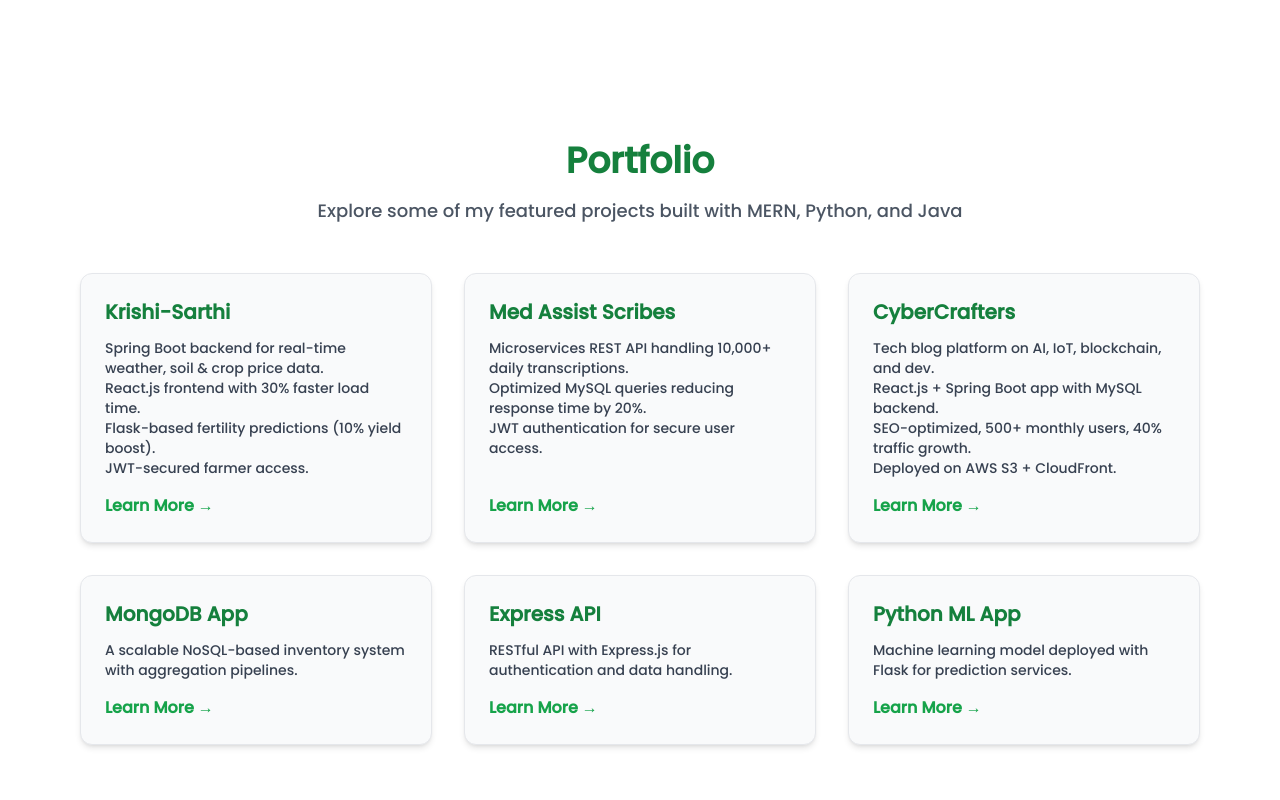
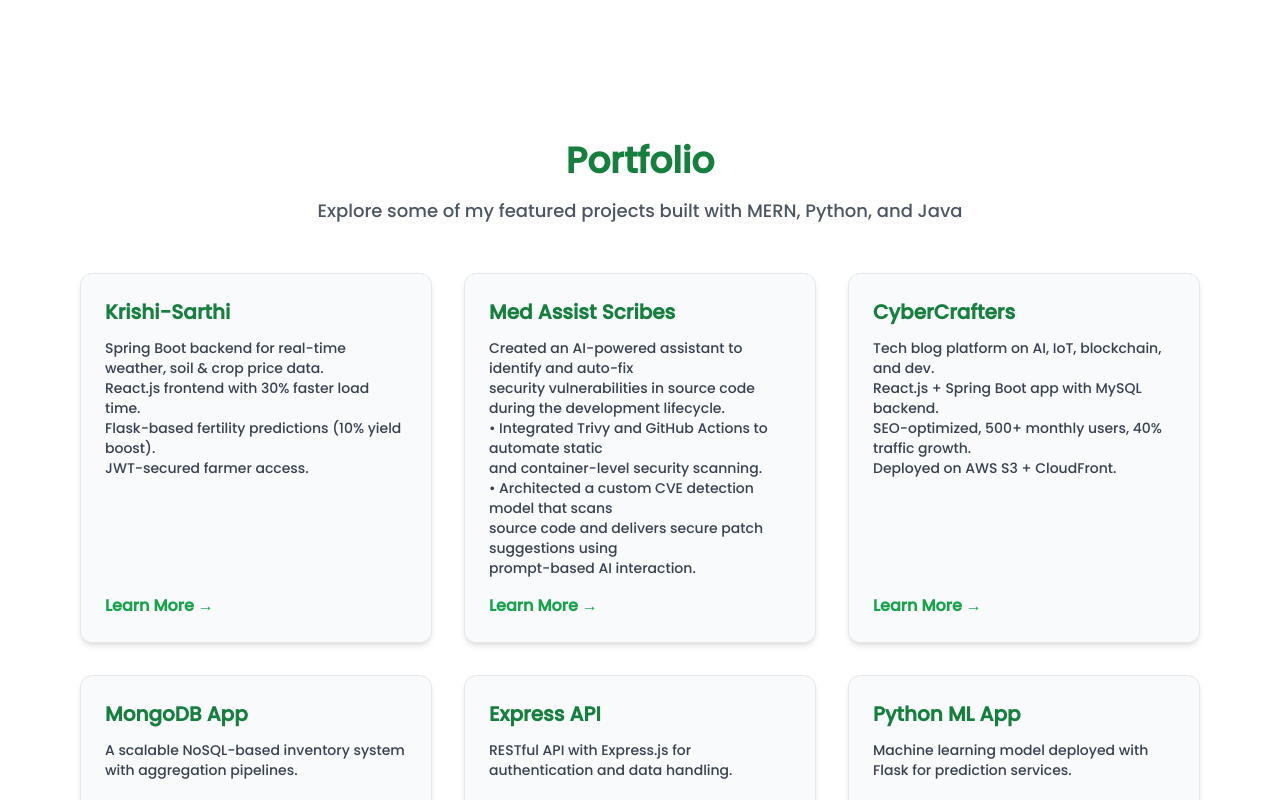
Before and after one commit to anshika-panwar-05-code/Portfolio, a React (Vite) app: page / in a window 1280 px wide. Shown: the part 1562-2362 px from the top of the page. Built offline with nearby package versions, Linux system fonts and the light colour scheme.

Commit message:
Update PortFolio.jsx

```diff
--- a/src/components/PortFolio.jsx
+++ b/src/components/PortFolio.jsx
@@ -26,9 +26,13 @@ JWT-secured farmer access.`,
     {
       id: 2,
       name: "Med Assist Scribes",
-      desc: `Microservices REST API handling 10,000+ daily transcriptions.
-Optimized MySQL queries reducing response time by 20%.
-JWT authentication for secure user access.`,
+      desc: `Created an AI-powered assistant to identify and auto-fix
+security vulnerabilities in source code during the development lifecycle.
+• Integrated Trivy and GitHub Actions to automate static
+and container-level security scanning.
+• Architected a custom CVE detection model that scans
+source code and delivers secure patch suggestions using
+prompt-based AI interaction.`,
       code: "https://github.com/Singh-Aviraj",
     },
     {
```
